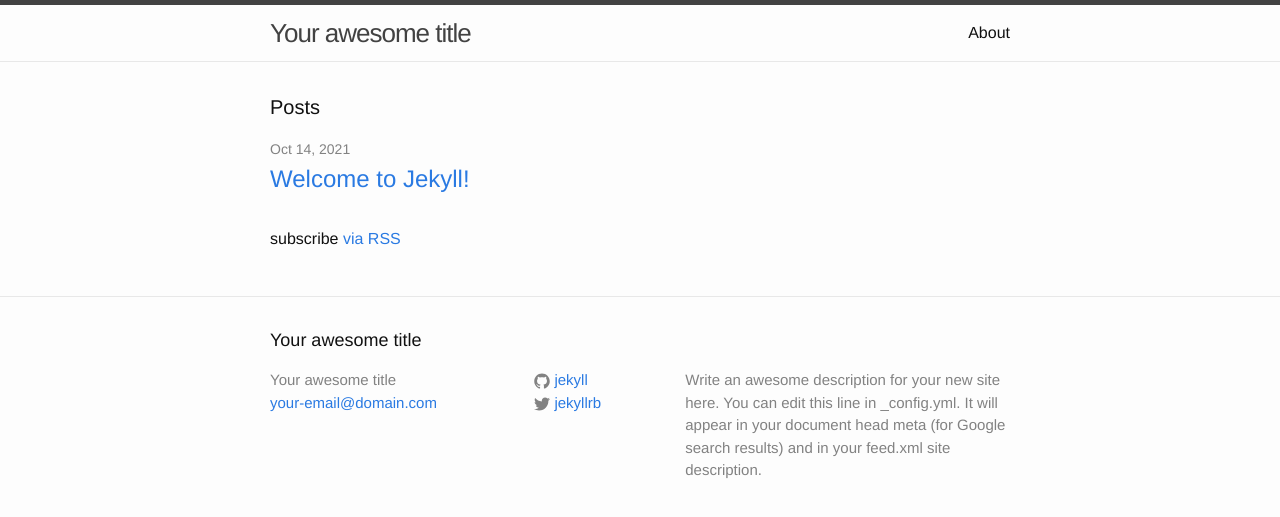
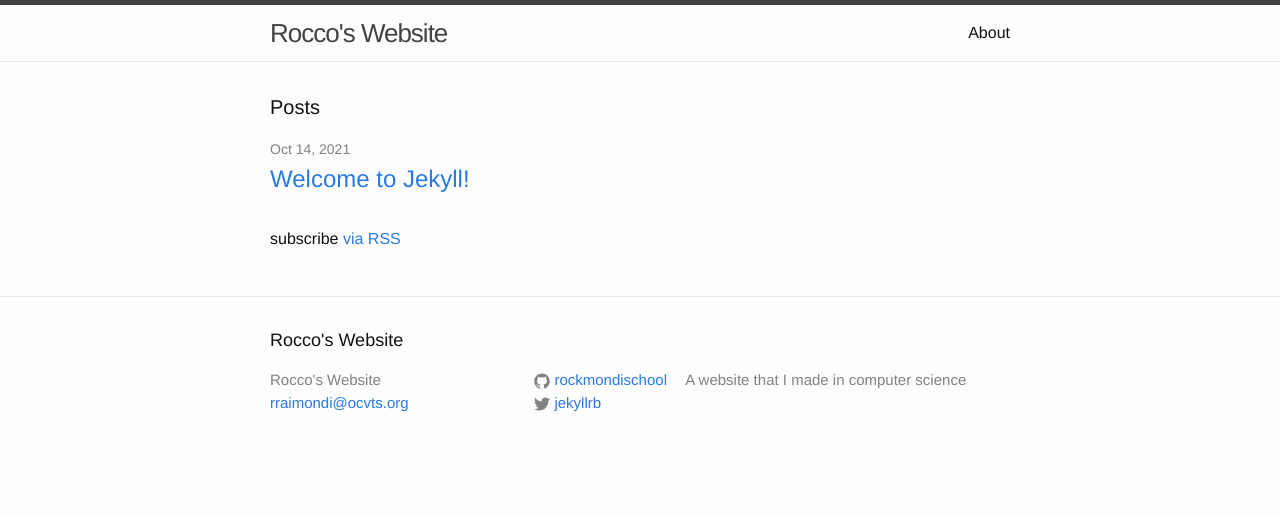
Before and after one commit to rockmondischool/rockmondischool.github.io, a Jekyll site: the page built from index.html, in a window 1280 px wide. Shown: the top 517 px of the page. Built offline with Jekyll 4.4.1, drawn with Linux system fonts in a browser that asks for light colours.

Commit message:
Update _config.yml

```diff
--- a/_config.yml
+++ b/_config.yml
@@ -6,16 +6,14 @@
 # 'jekyll serve'. If you change this file, please restart the server process.
 
 # Site settings
-title: Your awesome title
-email: your-email@domain.com
-description: > # this means to ignore newlines until "baseurl:"
-  Write an awesome description for your new site here. You can edit this
-  line in _config.yml. It will appear in your document head meta (for
-  Google search results) and in your feed.xml site description.
+title: Rocco's Website
+email: rraimondi@ocvts.org
+description: > # this means to ignore newlines until "baseurl:" Write an awesome description for your new site here. You can edit this line in _config.yml. It will appear in your document head meta (for Google search results) and in your feed.xml site description.
+  A website that I made in computer science
 baseurl: "" # the subpath of your site, e.g. /blog
 url: "http://yourdomain.com" # the base hostname & protocol for your site
 twitter_username: jekyllrb
-github_username:  jekyll
+github_username:  rockmondischool
 
 # Build settings
 markdown: kramdown
```
